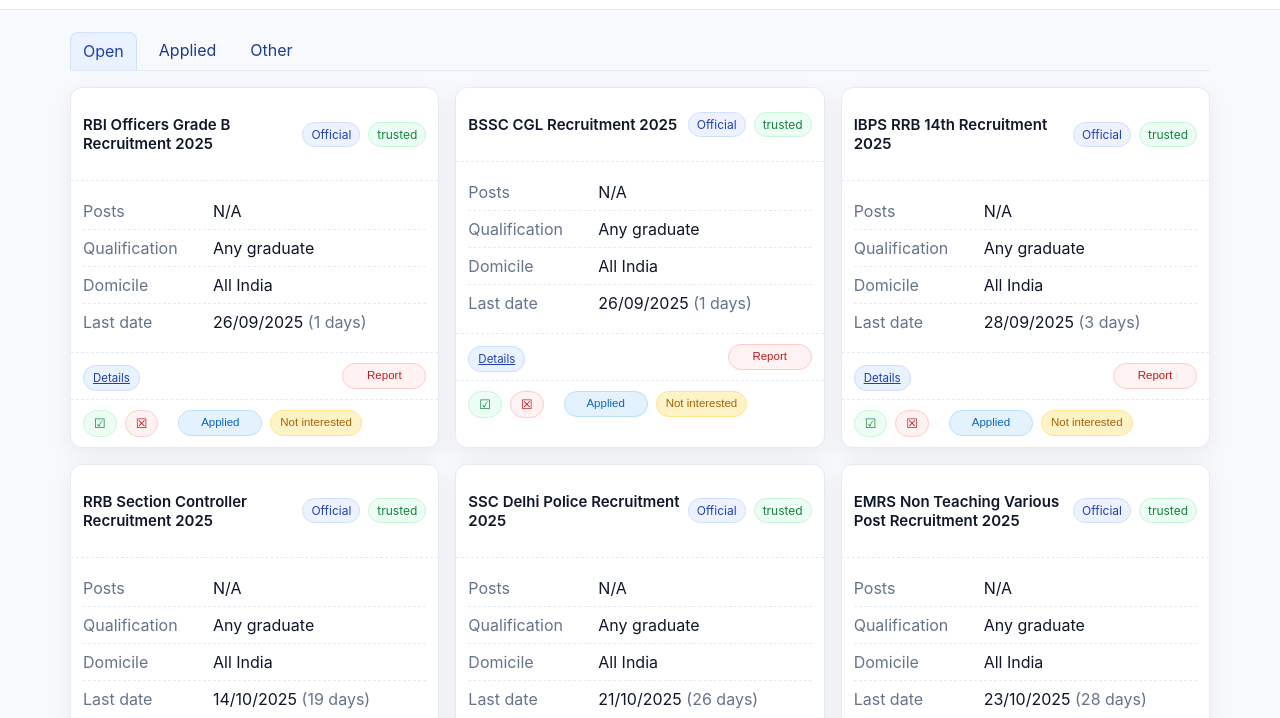
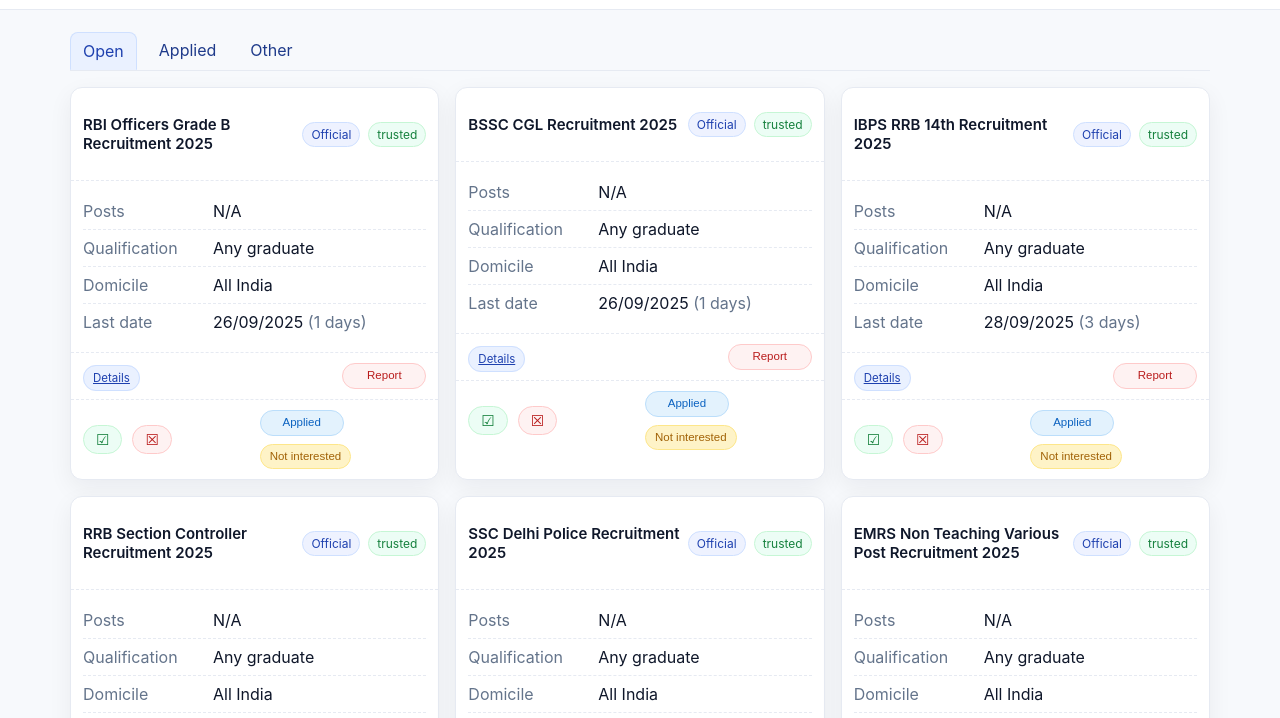
Before and after one commit to BreadPitttt/Vacancies-dashboard, a plain HTML site: page index.html in a window 1280 px wide. Shown: the part 69-787 px from the top of the page. Drawn offline with Linux system fonts and the light colour scheme.

Commit message:
Update style.css

```diff
--- a/style.css
+++ b/style.css
@@ -20,7 +20,6 @@ html,body{background:var(--bg);color:var(--text);font-family:Inter,system-ui,-ap
 
 .container{max-width:1140px;margin:0 auto;padding:12px}
 
-/* Grid: slightly wider minimum to help action rows fit */
 .cards-grid{
   display:grid;
   grid-template-columns:repeat(3,minmax(340px,1fr));
@@ -40,7 +39,6 @@ html,body{background:var(--bg);color:var(--text);font-family:Inter,system-ui,-ap
 .title{font-size:15px;font-weight:600;margin-right:auto}
 .card-body{padding:12px}
 
-/* Narrower label column to free space */
 .rowline{
   display:grid;
   grid-template-columns:120px 1fr;
@@ -51,22 +49,22 @@ html,body{background:var(--bg);color:var(--text);font-family:Inter,system-ui,-ap
 .rowline .muted{color:var(--muted)}
 .rowline:last-child{border-bottom:none}
 
-/* Actions rows */
+/* Row1: Details | Report */
 .actions-row{border-top:1px dashed var(--line);padding:10px 12px}
 .actions-row.row1{display:grid;grid-template-columns:1fr 1fr;align-items:center}
 .actions-row.row1 .left{justify-self:start}
 .actions-row.row1 .right{justify-self:end}
 
-/* Row2: vote icons + interest buttons; keep them aligned and within card */
+/* Row2 now mirrors row1 grid for perfect vertical alignment */
 .actions-row.row2{
-  display:flex;
-  flex-wrap:wrap;
-  gap:8px 14px;          /* separates vote icons from interest buttons */
+  display:grid;
+  grid-template-columns:1fr 1fr;
   align-items:center;
+  gap:10px;
 }
-.group{display:flex;flex-wrap:wrap;gap:8px;min-width:0}
+.group{display:flex;flex-wrap:wrap;gap:8px;align-items:center;min-width:0}
 
-/* Chip-like buttons for interest (applied/not interested) */
+/* Interest buttons (applied/not interested) remain compact chips */
 .btn{
   border-radius:999px;
   background:#fff;
@@ -93,32 +91,23 @@ html,body{background:var(--bg);color:var(--text);font-family:Inter,system-ui,-ap
 .btn.tiny{padding:4px 7px;font-size:11.5px;min-width:0;max-width:118px}
 .btn.disabled{opacity:.6;pointer-events:none}
 
-/* Vote icons: ☑ and ☒ */
-.group.vote{
-  display:flex;
-  gap:8px;
-  align-items:center;
-  flex:0 0 auto;         /* prevent stretching */
-  min-width:0;
-}
+/* Vote icons: increase size, align with chip height */
+.group.vote{gap:10px}
 .vote-btn{
   border-radius:999px;
   border:1px solid var(--btn-line);
   background:#fff;
   color:var(--text);
-  font-size:13px;
+  font-size:15px;           /* larger for visibility */
   line-height:1;
-  padding:6px 10px;
+  padding:6px 12px;         /* matches chip height */
   cursor:pointer;
   user-select:none;
 }
 .vote-btn.right{ background:var(--ok-bg); border-color:var(--ok-line); color:var(--ok); }
 .vote-btn.wrong{ background:var(--danger-bg); border-color:var(--danger-line); color:var(--danger); }
 
-/* Interest group spacing from vote icons */
-.group.interest{ margin-left:6px }
-
-/* After Right, collapse vote icons to a single ✓ chip; no leftover gap */
+/* When verified (Right), collapse icons; show ✓ chip in place and a green tick up top */
 .card.verified .group.vote{ gap:0 }
 .card.verified .group.vote .vote-btn{ display:none }
 .card.verified .group.vote::before{
@@ -126,11 +115,23 @@ html,body{background:var(--bg);color:var(--text);font-family:Inter,system-ui,-ap
   display:inline-block;
   font-weight:600;
   color:var(--ok);
-  padding:6px 10px;
+  padding:6px 12px;
   border-radius:999px;
   border:1px solid var(--ok-line);
   background:var(--ok-bg);
   line-height:1;
+}
+
+/* Top verification chip */
+.verify-top{
+  display:inline-flex;
+  align-items:center;
+  padding:4px 8px;
+  border-radius:999px;
+  border:1px solid var(--ok-line);
+  background:var(--ok-bg);
+  color:var(--ok);
+  font-size:12px;
 }
 
 /* Chips */
@@ -139,7 +140,7 @@ html,body{background:var(--bg);color:var(--text);font-family:Inter,system-ui,-ap
 .badge-done{padding:2px 8px;border:1px solid var(--line);border-radius:12px;background:#f8fafc;color:#0f172a;margin-left:8px;font-size:12px}
 .trusted{background:var(--ok-bg);border-color:var(--ok-line);color:var(--ok)}
 
-/* Modals: footer containment and red Close */
+/* Modals */
 .modal{position:fixed;inset:0;display:none;align-items:center;justify-content:center;background:rgba(15,23,42,.35);z-index:20}
 .modal.hidden{display:none}
 .modal:not(.hidden){display:flex}
```
